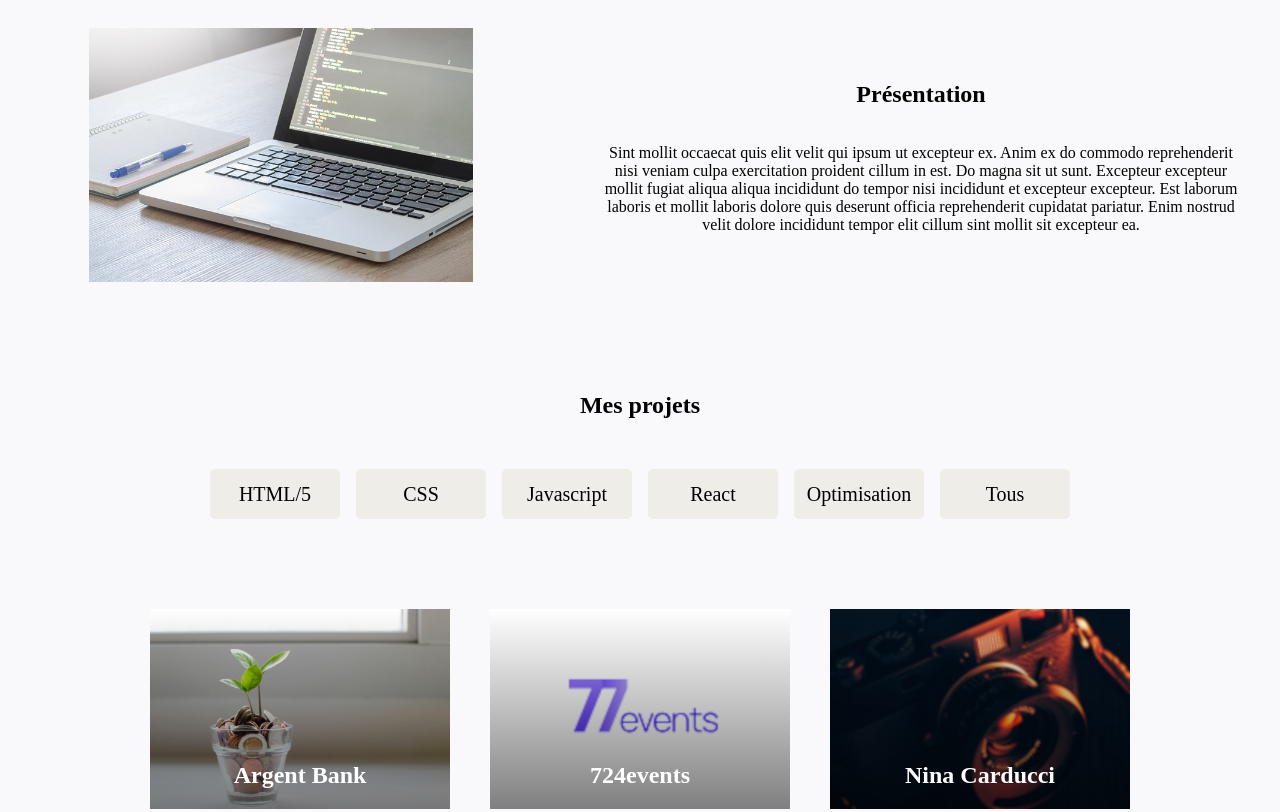
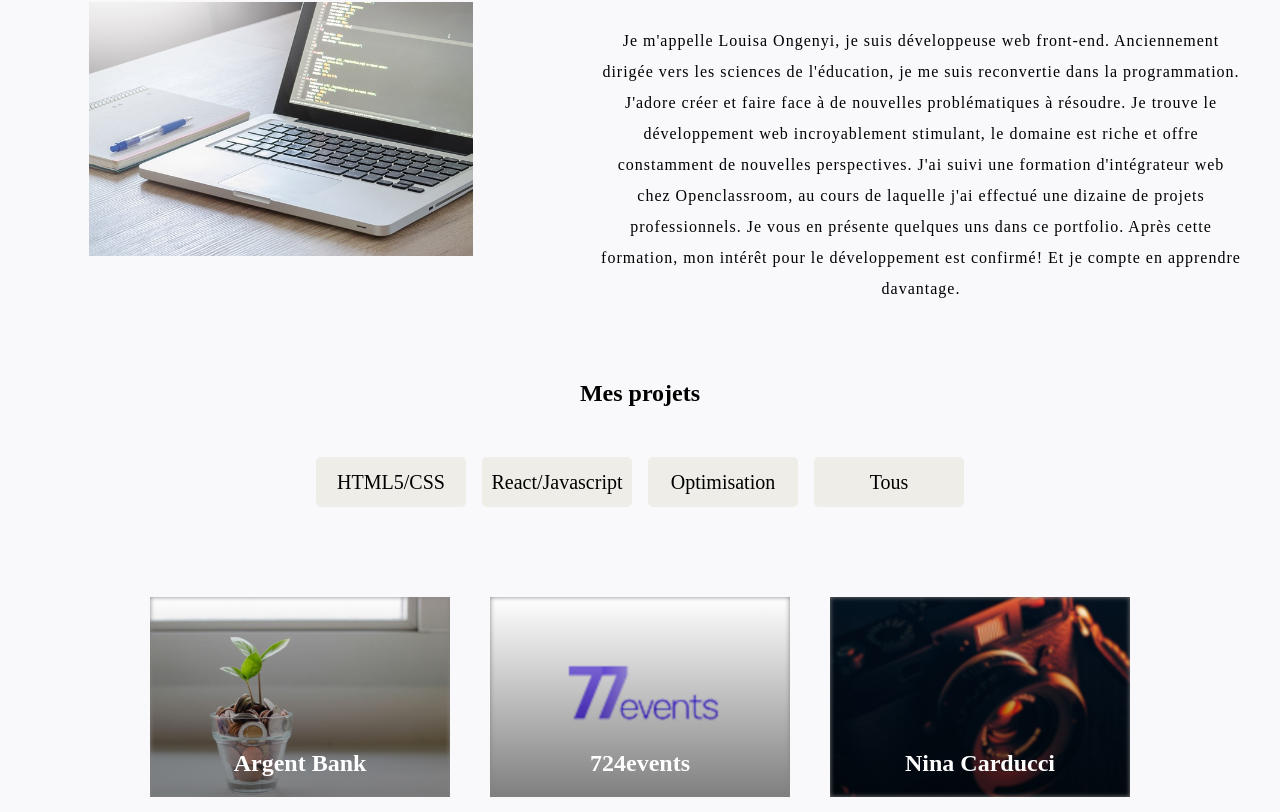
Before and after one commit to olouisa/portfoliointeg, a React (Create React App) app: page / in a window 1280 px wide. Shown: the part 608-1420 px from the top of the page. Built offline with nearby package versions, Linux system fonts and the light colour scheme.

Commit message:
Ajustements

```diff
--- a/src/components/Presentation.js
+++ b/src/components/Presentation.js
@@ -9,7 +9,7 @@ function Presentation() {
         </div>
         <div className='presentation-text'>
             <h2 className='presentation-title'>Présentation</h2>
-            <p className='presentation-paragraph'>Sint mollit occaecat quis elit velit qui ipsum ut excepteur ex. Anim ex do commodo reprehenderit nisi veniam culpa exercitation proident cillum in est. Do magna sit ut sunt. Excepteur excepteur mollit fugiat aliqua aliqua incididunt do tempor nisi incididunt et excepteur excepteur. Est laborum laboris et mollit laboris dolore quis deserunt officia reprehenderit cupidatat pariatur. Enim nostrud velit dolore incididunt tempor elit cillum sint mollit sit excepteur ea.</p>
+            <p className='presentation-paragraph'>Je m'appelle Louisa Ongenyi, je suis développeuse web front-end. Anciennement dirigée vers les sciences de l'éducation, je me suis reconvertie dans la programmation. J'adore créer et faire face à de nouvelles problématiques à résoudre. Je trouve le développement web incroyablement stimulant, le domaine est riche et offre constamment de nouvelles perspectives. J'ai suivi une formation d'intégrateur web chez Openclassroom, au cours de laquelle j'ai effectué une dizaine de projets professionnels.<a href='#projets' className='lien-vers-projets'> Je vous en présente quelques uns dans ce portfolio. </a>Après cette formation, mon intérêt pour le développement est confirmé! Et je compte en apprendre davantage. </p>
         </div>
 
     </div>
--- a/src/lists/projects.json
+++ b/src/lists/projects.json
@@ -5,8 +5,7 @@
     "title": "Argent Bank",
     "description": "Argent Bank est une nouvelle banque en ligne souhaitant percer dans le secteur bancaire. La mission du projet est de créer une application complète en React, avec une authentification utilisateur. Redux est utilisé pour gérer l'authentification et les modifications du profil utilisateur. La phase concernant les transactions et leurs fonctionnalités étant encore en cours de conception dans ce projet, il a également été nécessaire de proposer une façon de modéliser les routes de l'API côté backend afin que l'utilisateur puisse consulter, ou modifier des informations. Pour ce faire, dans le document Swagger, la description des routes API proposées pour les manipulations sur les transactions a été rédigée et ajoutée. Enfin, une prise en compte des principes du Green Code, par l'optimisation des images et la création de composants réutilisables, se fait lors de l'intégration",
     "domain": [
-        "React",
-        "Javascript",
+        "React/Javascript",
         "Tous"
     ],
     "gitHub": "https://github.com/olouisa/ArgentBank-website.git",
@@ -26,8 +25,7 @@
     "title": "724events",
     "description": "L'agence évènementielle 724events souhaite publier la nouvelle version de son site vitrine. Un premier développeur freelance a commencé l’intégration il y a quelques temps. Celui-ci ayant été contraint d'abandonner le projet, le site est fonctionnel, mais quelques bugs font obstacle à bon usage par les visiteurs. Il a donc fallu finaliser le travail et trouver les solutions aux bugs. De plus, un cahier de recette prévoit des scénarios permettant de vérifier que le site fonctionne correctement",
     "domain": [
-        "React",
-        "Javascript",
+        "React/Javascript",
         "Debug",
         "Tous"
     ],
@@ -67,8 +65,7 @@
     "title": "Kasa",
     "description": "Le site de Kasa a été codé il y a plus de 10 ans avec un code legacy important. La mission de ce projet était une refonte totale pour passer à une stack complète en JavaScript et React côté front-end. Le site est responsive et entièrement développé avec React à partir de maquettes.",
     "domain": [
-        "React",
-        "Javascript",
+        "React/Javascript",
         "Tous"
     ],
     "gitHub": "https://github.com/olouisa/projet-8.git",
@@ -88,8 +85,7 @@
     "title": "OhMyFood",
     "description": "Ohmyfood est une jeune startup qui voudrait s'imposer sur le marché de la restauration. Ce projet consiste à développer un site responsive en “mobile first” uniquement côté front-end, amélioré avec des animations CSS, qui répertorie les menus de restaurants gastronomiques. A partir d'une maquette, le site est développé pour mobile, tablette et desktop.",
     "domain": [
-        "HTML/5",
-        "CSS",
+        "HTML5/CSS",
         "Tous"
     ],
     "gitHub": "https://github.com/olouisa/Projet-4.git",
@@ -109,8 +105,7 @@
     "title": "Booki",
     "description": "Booki est une entreprise qui souhaite développer un site Internet permettant aux usagers de trouver des hébergements et des activités dans la ville de leur choix. La mission de ce projet est d'intégrer l'interface du site en HTML CSS. A partir de maquettes, le site est responsive et entièrement développé pour desktop, tablette et mobile. ",
     "domain": [
-        "HTML/5",
-        "CSS",
+        "HTML5/CSS",
         "Tous"
     ],
     "gitHub": "",
@@ -127,10 +122,8 @@
 ],
 
 "categories" : [
-    "HTML/5",
-    "CSS",
-    "Javascript",
-    "React",
+    "HTML5/CSS",
+    "React/Javascript",
     "Optimisation",
     "Tous"
 ],
--- a/src/styles/competences.css
+++ b/src/styles/competences.css
@@ -34,6 +34,7 @@ margin-bottom: 50px;
     display: flex;
     justify-content: center;
     border-radius: 10px;
-    font-family: Montserrat
+    font-family: Montserrat;
+    font-size: x-large;
 
 }
--- a/src/styles/header.css
+++ b/src/styles/header.css
@@ -4,7 +4,7 @@
     display: flex;
     justify-content: flex-end;
     align-items: center;
-    padding-top: 40px;
+    /* padding-top: 40px; */
     padding-bottom: 40px;
     /* background-color:#BCBEC0; */
 }
@@ -30,13 +30,11 @@ letter-spacing: 0em;
 text-align: right;
 color:black;
 text-decoration: none;
-padding-right: 50px;
-
+margin-right: 50px;
 }
 
 .Link:hover   {
     text-decoration: underline;
-    color: #5C5350;
 }
 
 @media screen and  (max-width: 768px) {
@@ -44,7 +42,7 @@ padding-right: 50px;
     padding-top: 10px;
 }
 .Link{
-    padding-right: 15px;
+    margin-right: 15px;
 }
     .listHeader{
         flex-direction: column;
--- a/src/styles/modalMsg.css
+++ b/src/styles/modalMsg.css
@@ -1,7 +1,9 @@
 .modalMsg-container {
     width: 50%;
     height: 130px;
-    background-color: ghostwhite;
+    background-color:#F2F1F0;
+    box-shadow: inset 0 0 5px grey;
+
 }
 
 .closeMsg {
--- a/src/styles/modalWork.css
+++ b/src/styles/modalWork.css
@@ -1,5 +1,4 @@
 .modalWork-background {
-    width: 100%;
     background-color: beige;
     border-color: black;
     display: flex;
@@ -20,11 +19,12 @@
     flex-direction: column;
     align-items: center;
     width: 70%;
-    height: 80%;
     background-color:#F2F1F0;
     padding:20px;
     overflow: auto;
-    font-family: Montserrat
+    font-family: Montserrat;
+
+    box-shadow: inset 0 0 5px grey;
 
 
 }
@@ -37,10 +37,10 @@
     background-color: transparent;
 
 }
-.close:hover {
+/* .close:hover {
     font-size: 20px;
 
-}
+} */
 .modal-map{
     width: 100%;
 }
--- a/src/styles/presentation.css
+++ b/src/styles/presentation.css
@@ -6,6 +6,17 @@
     margin-bottom: 40px;
     font-family: Montserrat;
 
+}
+.lien-vers-projets {
+    color:black;
+    text-decoration: none;
+}
+
+.lien-vers-projets:hover {
+    /* background-color: black; */
+    /* color: white; */
+    text-decoration: underline;
+    border-radius: 5px;
 }
 
 .presentation-img {
@@ -31,6 +42,10 @@
 .presentation-paragraph, .presentation-title {
     width: 100%;
     /* padding: 10px; */
+
+    font-family: cursive;
+    line-height: 31px;
+    letter-spacing: 1px;
 }
 
 @media screen and (max-width: 768px) {
--- a/src/styles/projects.css
+++ b/src/styles/projects.css
@@ -35,7 +35,7 @@
 }
 
 .filterbutton {
-    width: 130px;
+    width: 150px;
     height: 50px;
     border-radius: 5px;
     border-color: transparent;
--- a/src/styles/works.css
+++ b/src/styles/works.css
@@ -15,6 +15,8 @@
     width: 300px;
     height: 200px;
     background-color: white;
+
+    /* box-shadow: inset 0 0 5px grey; */
 }
 
 .backgroundWork {
@@ -24,6 +26,8 @@
     display: flex;
     flex-direction: column-reverse;
     justify-content: space-between;
+
+    box-shadow: inset 0 0 5px grey;
 }
 
 .backgroundWork:hover {
```
